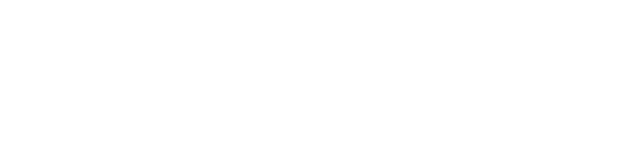
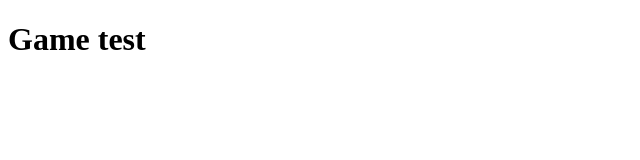
Before and after one commit to ellimdl/game, a plain HTML site: page index.html in a window 1280 px wide. Shown: the whole page, without its empty margins (0-640 px from the left). Drawn offline with nearby package versions, Linux system fonts and the light colour scheme.

Commit message:
add Game test title to html page

```diff
--- a/index.html
+++ b/index.html
@@ -15,5 +15,7 @@
     <script src="app.js" charset="utf-8"></script>
     <link rel="stylesheet" href="style.css" />
   </head>
-  <body></body>
+  <body>
+    <h1>Game test</h1>
+  </body>
 </html>
```
